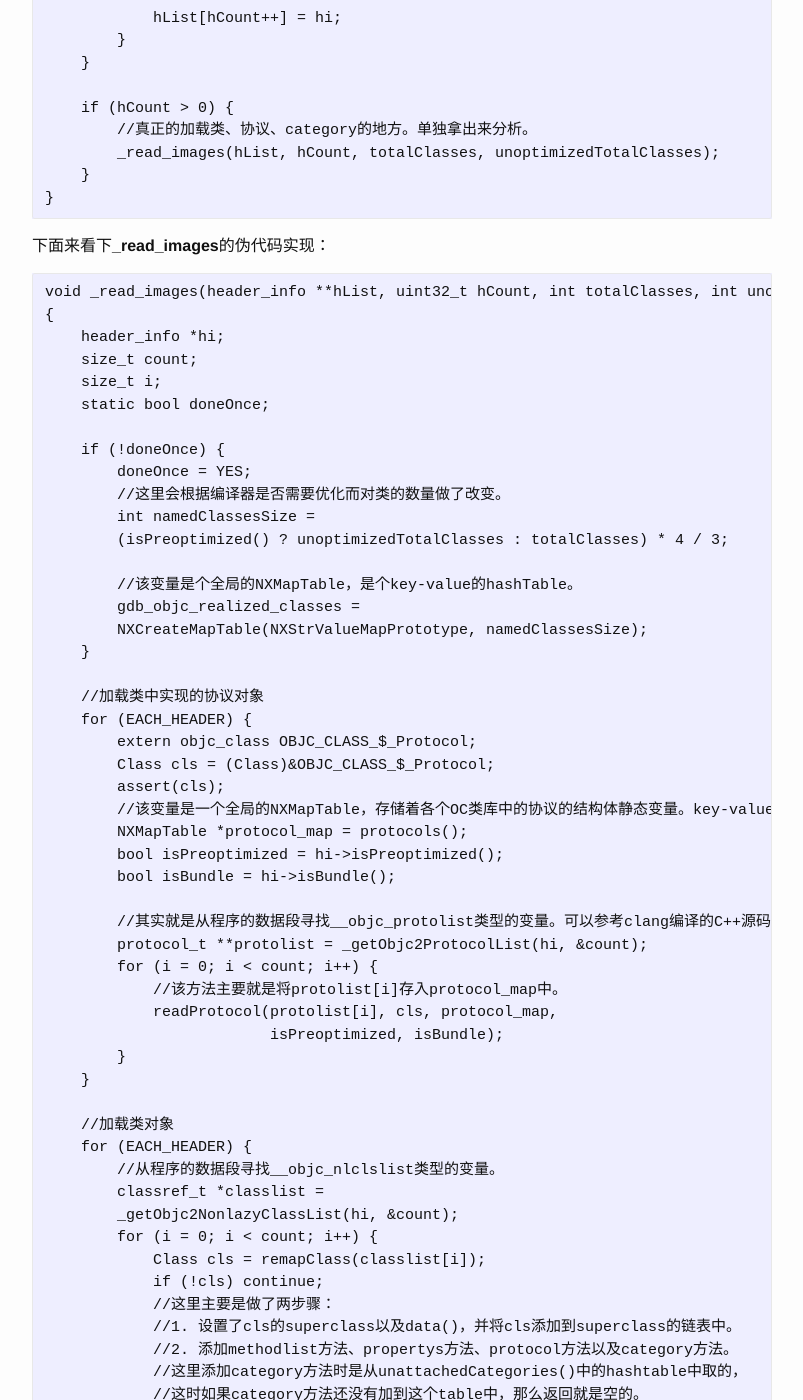
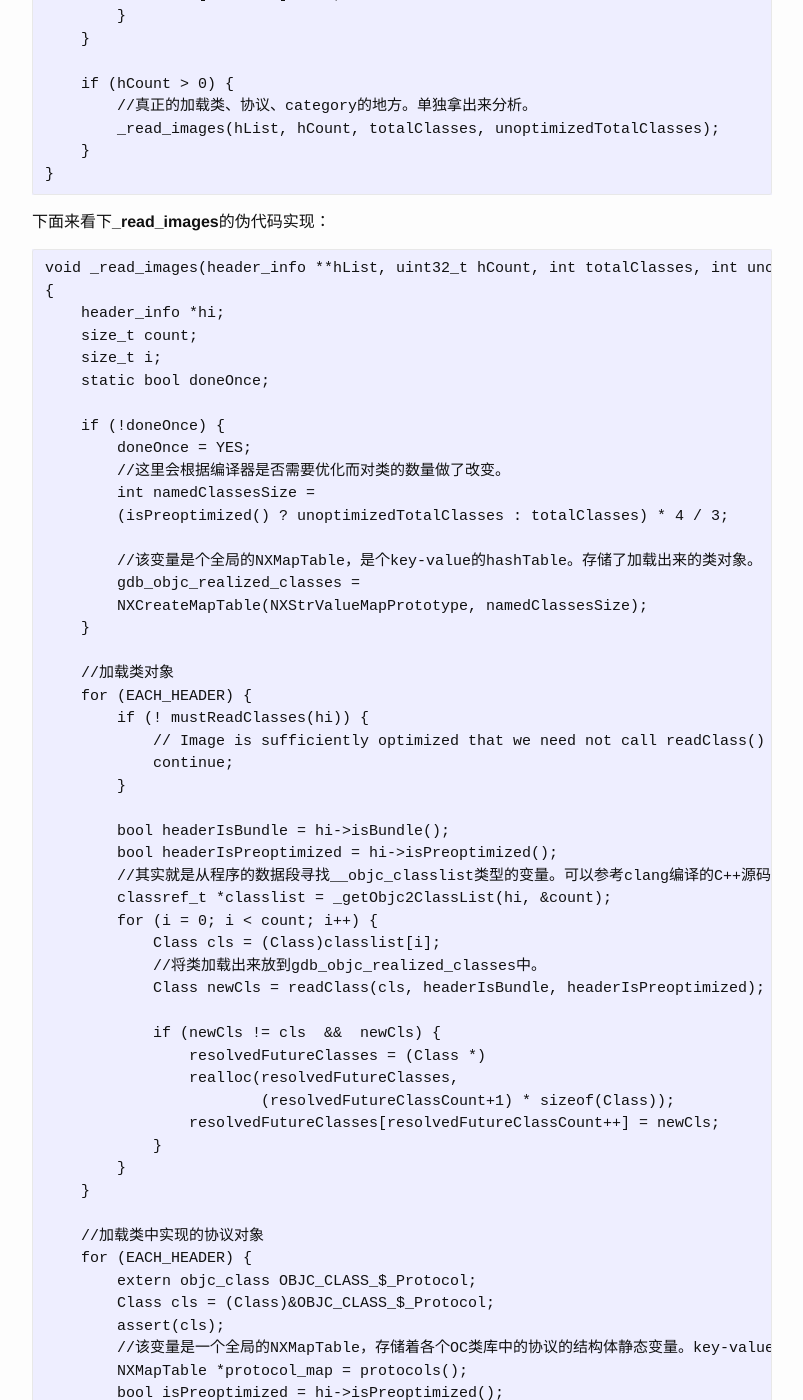
Before and after one commit to war3tiger/war3tiger.github.io, a Jekyll site: the page built from _posts/2017-06-05-RunTime-04.markdown, in a window 1280 px wide and 1400 px high, scrolled down 2164 px. Shown: the whole window, without its empty margins (238-1041 px from the left). Built offline with Jekyll 4.4.1, drawn with Linux system fonts in a browser that asks for light colours; some of the changed text lies outside the part shown.

Commit message:
runtime 加载类对象

````diff
--- a/_posts/2017-06-05-RunTime-04.markdown
+++ b/_posts/2017-06-05-RunTime-04.markdown
@@ -23,7 +23,7 @@ runtime运行OC，开始加载OC类，入口如下：
 ![](https://raw.githubusercontent.com/war3tiger/war3tiger.github.io/master/resources/runtime04/_objc_init.png)
 在该函数中主要加载OC类的主要是`_dyld_objc_notify_register(&map_images, load_images, unmap_image);`这个函数。
 # map_images
-当dyld加载OC的类库时会调用到该方法，该方法会调用多次，可能是dyld在加载OC类库时没有全部加载进来，而是一部分一部分加载的。可以看下该方法的实现：
+可以看下该方法的实现：
 
 ```
 void
@@ -102,9 +102,34 @@ void _read_images(header_info **hList, uint32_t hCount, int totalClasses, int un
         int namedClassesSize =
         (isPreoptimized() ? unoptimizedTotalClasses : totalClasses) * 4 / 3;
 
-        //该变量是个全局的NXMapTable，是个key-value的hashTable。
+        //该变量是个全局的NXMapTable，是个key-value的hashTable。存储了加载出来的类对象。
         gdb_objc_realized_classes =
         NXCreateMapTable(NXStrValueMapPrototype, namedClassesSize);
+    }
+
+    //加载类对象
+    for (EACH_HEADER) {
+        if (! mustReadClasses(hi)) {
+            // Image is sufficiently optimized that we need not call readClass()
+            continue;
+        }
+
+        bool headerIsBundle = hi->isBundle();
+        bool headerIsPreoptimized = hi->isPreoptimized();
+        //其实就是从程序的数据段寻找__objc_classlist类型的变量。可以参考clang编译的C++源码。
+        classref_t *classlist = _getObjc2ClassList(hi, &count);
+        for (i = 0; i < count; i++) {
+            Class cls = (Class)classlist[i];
+            //将类加载出来放到gdb_objc_realized_classes中。
+            Class newCls = readClass(cls, headerIsBundle, headerIsPreoptimized);
+
+            if (newCls != cls  &&  newCls) {
+                resolvedFutureClasses = (Class *)
+                realloc(resolvedFutureClasses,
+                        (resolvedFutureClassCount+1) * sizeof(Class));
+                resolvedFutureClasses[resolvedFutureClassCount++] = newCls;
+            }
+        }
     }
 
     //加载类中实现的协议对象
````
